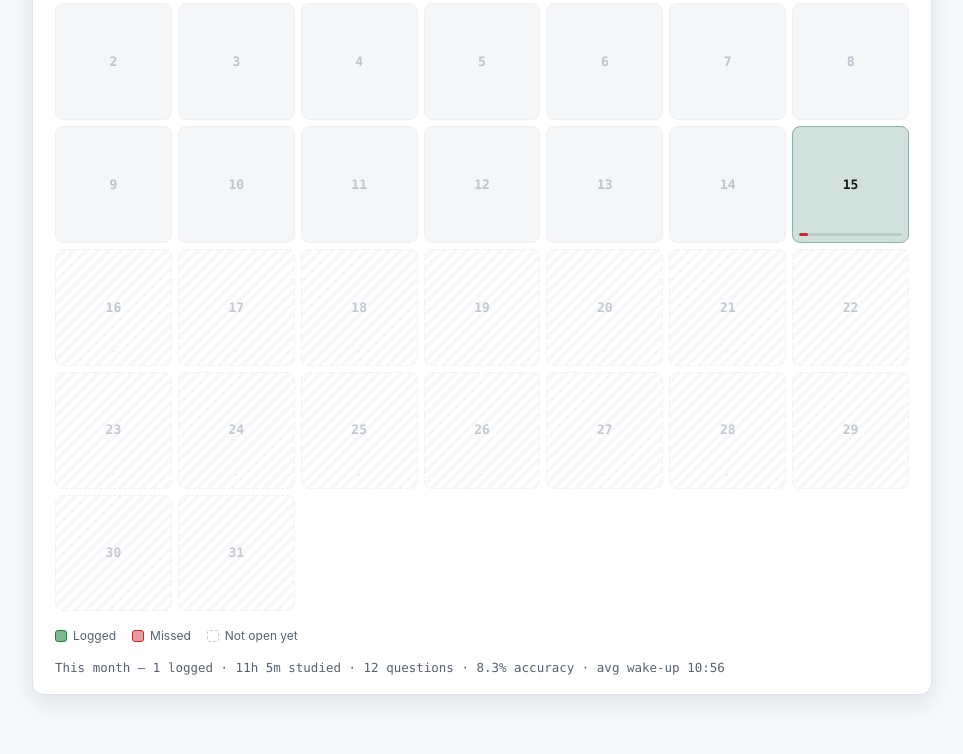
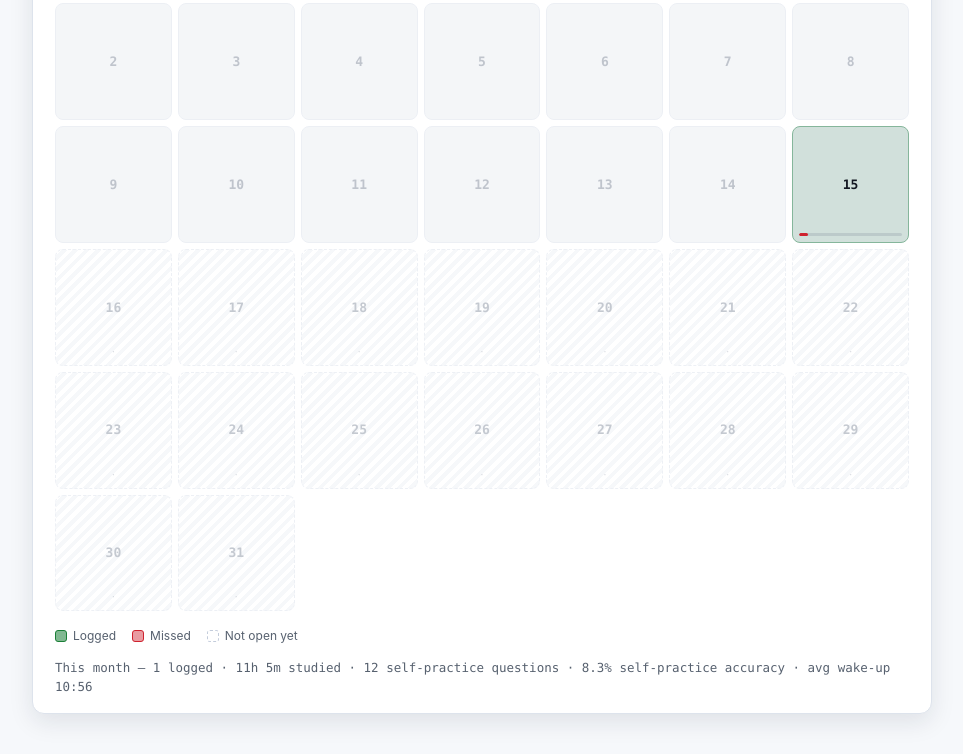
Before and after one commit to kuspia/gyanu, a website: page index.html in a window 1280 px wide. Shown: the part 500-1254 px from the top of the page, without its empty margins (158-1121 px from the left). Drawn offline with Linux system fonts and the light colour scheme.

Commit message:
Clarify self-practice calendar metrics

```diff
--- a/assets/js/app.js
+++ b/assets/js/app.js
@@ -1,7 +1,7 @@
 import { CONFIG } from './config.js?v=20260816-7';
 import { $, el, mount } from './dom.js?v=20260816-7';
 import { GitHubStore } from './github.js?v=20260816-7';
-import { createCalendarView } from './ui-calendar.js?v=20260816-7';
+import { createCalendarView } from './ui-calendar.js?v=20260816-9';
 import { createSubmitView } from './ui-form.js?v=20260816-8';
 import { formatDateKey, istClock, istDateKey } from './time.js?v=20260816-7';
 
--- a/assets/js/ui-calendar.js
+++ b/assets/js/ui-calendar.js
@@ -168,7 +168,7 @@ export function createCalendarView({ store }) {
       } else if (accuracy !== null && accuracy !== undefined) {
         cell.dataset.tier = accuracy >= 80 ? 'high' : accuracy >= 60 ? 'mid' : 'low';
       }
-      cell.title = `${doc.totals?.attempted ?? 0} questions · ${accuracy ?? '—'}% · ${studyDuration(doc.studyTime?.totalMinutes)} studied · up at ${formatWakeTime(doc.wakeUpTime)}`;
+      cell.title = `${doc.totals?.attempted ?? 0} self-practice questions · ${accuracy ?? '—'}% self-practice accuracy · ${studyDuration(doc.studyTime?.totalMinutes)} studied · up at ${formatWakeTime(doc.wakeUpTime)}`;
     }
 
     if (loaded.length) {
@@ -182,7 +182,7 @@ export function createCalendarView({ store }) {
       const accuracy = totalQ ? Math.round((totalC / totalQ) * 1000) / 10 : 0;
       const penalty = missedCount > 0 ? ` · ${missedCount} missed` : '';
       statusNode.textContent =
-        `This month — ${loaded.length} logged · ${studyDuration(totalStudyMinutes)} studied · ${totalQ} questions · ${accuracy}% accuracy · avg wake-up ${avgWake}${penalty}`;
+        `This month — ${loaded.length} logged · ${studyDuration(totalStudyMinutes)} studied · ${totalQ} self-practice questions · ${accuracy}% self-practice accuracy · avg wake-up ${avgWake}${penalty}`;
     } else if (notStarted) {
       statusNode.textContent = 'This month has not started yet. Each day unlocks the day after it ends.';
     } else {
--- a/index.html
+++ b/index.html
@@ -58,6 +58,6 @@
   </form>
 </dialog>
 
-<script type="module" src="assets/js/app.js?v=20260816-8"></script>
+<script type="module" src="assets/js/app.js?v=20260816-9"></script>
 </body>
 </html>
```
